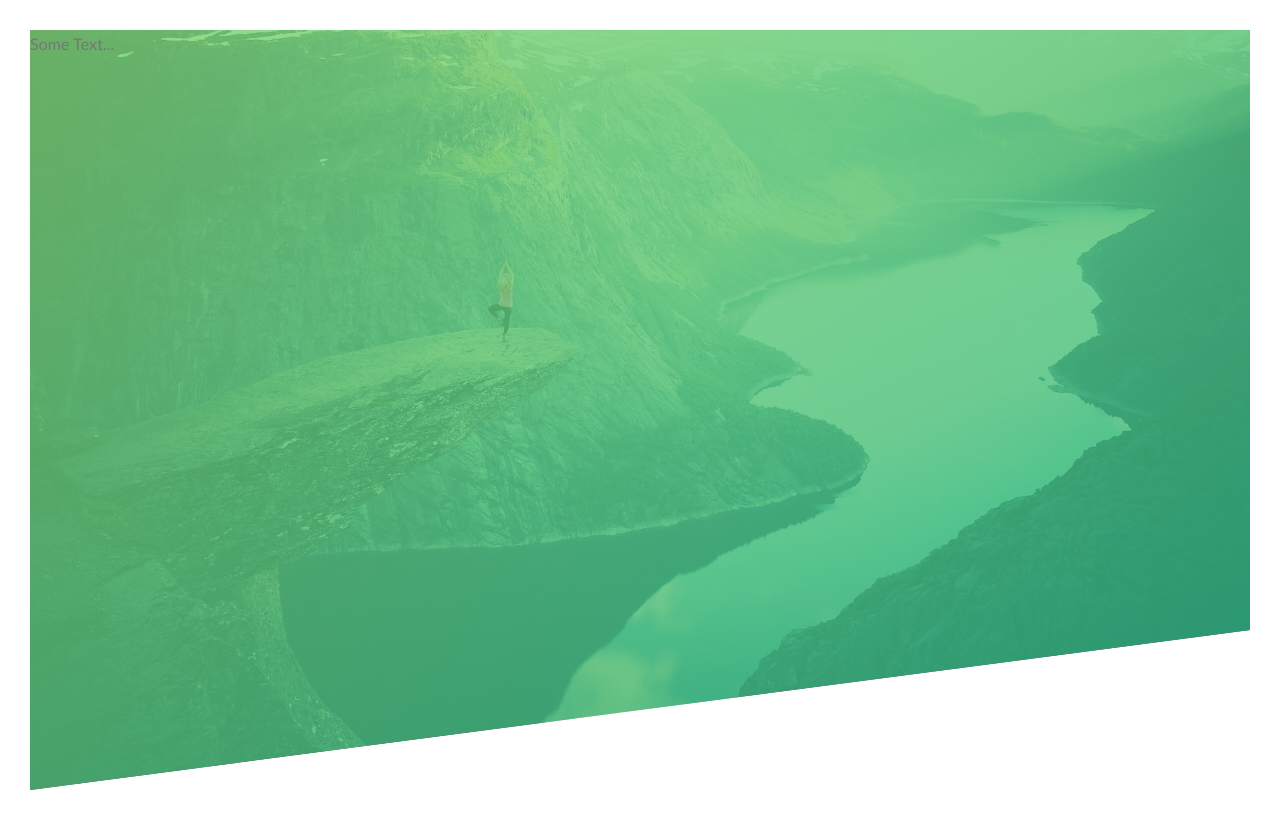
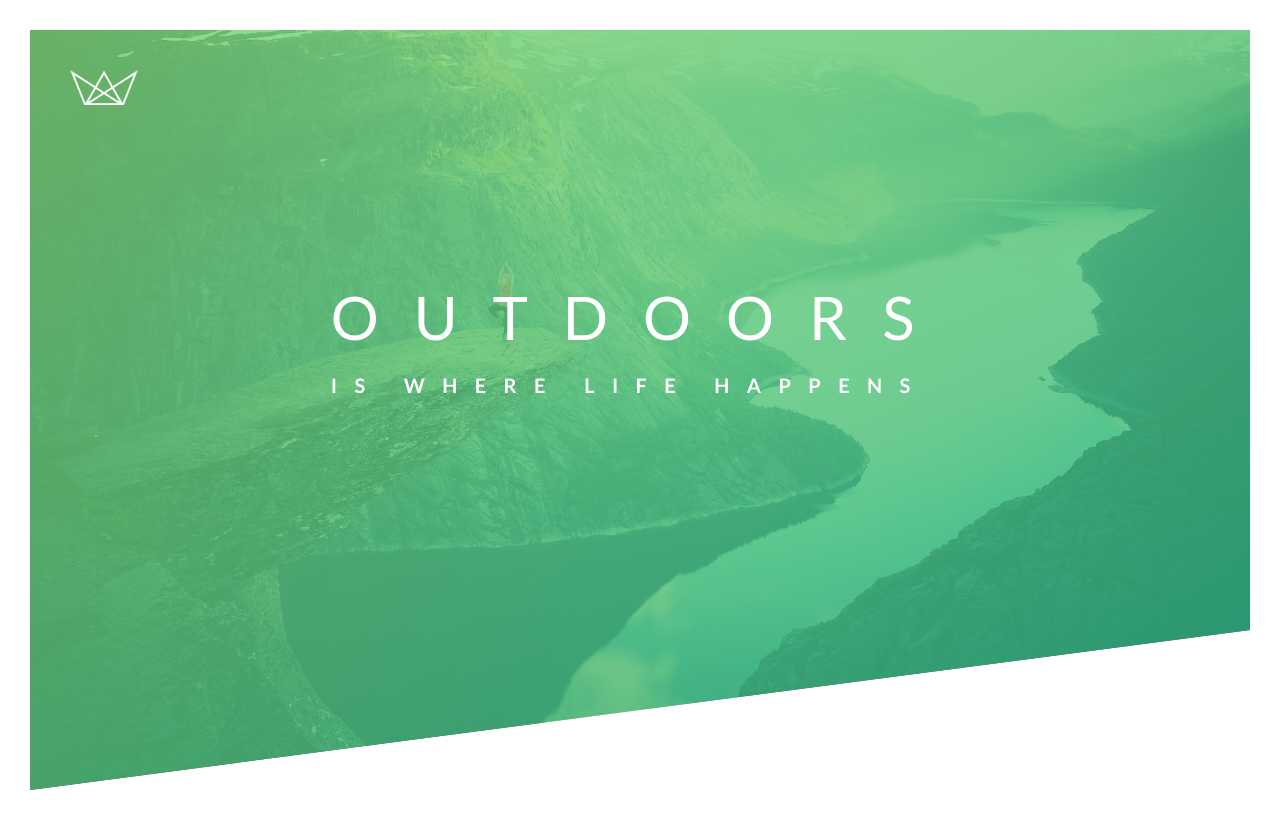
Before and after one commit to shaunak-badani/Natours-React, a React (Vite) app: page / in a window 1280 px wide. Built offline with nearby package versions, Linux system fonts and the light colour scheme.

Commit message:
Header part 2 done

```diff
--- a/src/index.css
+++ b/src/index.css
@@ -68,13 +68,6 @@ body {
   padding: 30px;
 }
 
-h1,
-h2 {
-  font-family: var(--heading);
-  font-weight: 500;
-  color: var(--text-h);
-}
-
 h1 {
   font-size: 56px;
   letter-spacing: -1.68px;
--- a/src/pages/FrontBanner.module.css
+++ b/src/pages/FrontBanner.module.css
@@ -1,4 +1,5 @@
 .header {
+    position: relative;
     height: 95vh;
     background-image:linear-gradient(
         to right bottom,
@@ -9,3 +10,40 @@
     background-position: top;
     clip-path: polygon(0 0, 100% 0, 100% 75vh, 0 100%);
 }
+
+.textBox {
+    position: absolute;
+    top: 40%;
+    left: 50%;
+    transform: translate(-50%, -50%);
+}
+
+.logoBox {
+    position: absolute;
+    top: 40px;
+    left: 40px;
+}
+
+.logo {
+    height: 35px;
+}
+
+.headingPrimary {
+    color: #fff;
+    text-transform: uppercase;
+}
+
+.headingPrimaryMain {
+    display: block;
+    font-size: 60px;
+    font-weight: 400;
+    letter-spacing: 35px;
+}
+
+.headingPrimarySub {
+    display: block;
+    font-size: 20px;
+    font-weight: 700;
+    letter-spacing: 17.4px;
+
+}
--- a/src/pages/FrontBanner.tsx
+++ b/src/pages/FrontBanner.tsx
@@ -1,10 +1,19 @@
 import React from 'react';
 import styles from './FrontBanner.module.css';
+import logo from "../assets/img/logo-white.png";
 
 const FrontBanner = () => {
     return (
         <header className={styles.header}>
-            Some Text...
+            <div className={styles.logoBox}>
+                <img src={logo} alt="Logo" className={styles.logo} />
+            </div>
+            <div className={styles.textBox}>
+                <h1 className={styles.headingPrimary}>
+                    <span className={styles.headingPrimaryMain}>Outdoors </span>
+                    <span className={styles.headingPrimarySub}>is where life happens</span>
+                </h1>
+            </div>
         </header>
     );
 };
```
